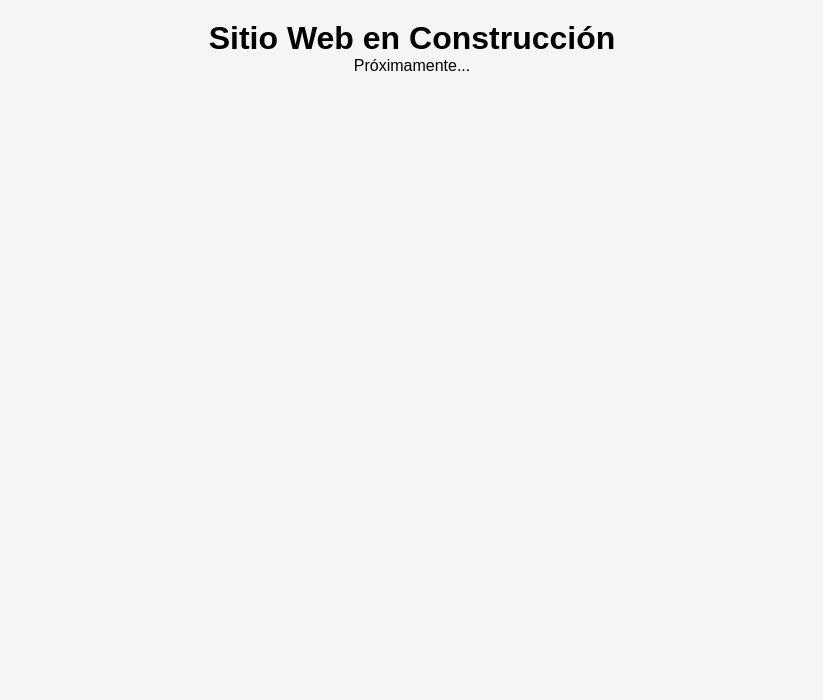
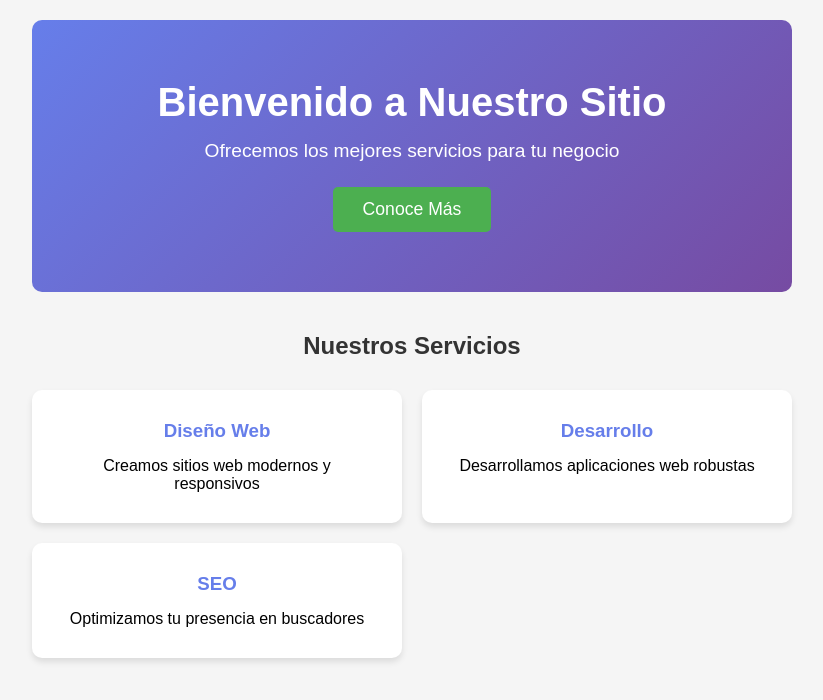
Before and after one commit to FernandoAMoyano/git-flow, a plain HTML site: page index.html in a window 1280 px wide. Shown: the whole page, without its empty margins (228-1051 px from the left). Drawn offline with Linux system fonts and the light colour scheme.

Commit message:
feat: agregar sección hero con call-to-action

```diff
--- a/index.html
+++ b/index.html
@@ -8,8 +8,32 @@
   </head>
   <body>
     <div class="container">
-      <h1>Sitio Web en Construcción</h1>
-      <p>Próximamente...</p>
+      <!-- NUEVO: Contenido principal añadido por 🧔🏻‍♂️Carlos -->
+      <main class="main-content">
+        <section class="hero">
+          <h1>Bienvenido a Nuestro Sitio</h1>
+          <p>Ofrecemos los mejores servicios para tu negocio</p>
+          <button class="cta-button">Conoce Más</button>
+        </section>
+
+        <section class="services">
+          <h2>Nuestros Servicios</h2>
+          <div class="service-grid">
+            <div class="service-card">
+              <h3>Diseño Web</h3>
+              <p>Creamos sitios web modernos y responsivos</p>
+            </div>
+            <div class="service-card">
+              <h3>Desarrollo</h3>
+              <p>Desarrollamos aplicaciones web robustas</p>
+            </div>
+            <div class="service-card">
+              <h3>SEO</h3>
+              <p>Optimizamos tu presencia en buscadores</p>
+            </div>
+          </div>
+        </section>
+      </main>
     </div>
   </body>
 </html>
--- a/styles.css
+++ b/styles.css
@@ -15,3 +15,70 @@ body {
   padding: 20px;
   text-align: center;
 }
+
+/* NUEVO: Estilos del contenido principal añadidos por 🧔🏻‍♂️Carlos */
+.main-content {
+  text-align: center;
+}
+
+.hero {
+  background: linear-gradient(135deg, #667eea 0%, #764ba2 100%);
+  color: white;
+  padding: 60px 20px;
+  border-radius: 10px;
+  margin-bottom: 40px;
+}
+
+.hero h1 {
+  font-size: 2.5rem;
+  margin-bottom: 15px;
+}
+
+.hero p {
+  font-size: 1.2rem;
+  margin-bottom: 25px;
+}
+
+.cta-button {
+  background-color: #4caf50;
+  color: white;
+  padding: 12px 30px;
+  border: none;
+  border-radius: 5px;
+  font-size: 1.1rem;
+  cursor: pointer;
+  transition: background-color 0.3s;
+}
+
+.cta-button:hover {
+  background-color: #45a049;
+}
+
+.services h2 {
+  margin-bottom: 30px;
+  color: #333;
+}
+
+.service-grid {
+  display: grid;
+  grid-template-columns: repeat(auto-fit, minmax(250px, 1fr));
+  gap: 20px;
+  margin-top: 20px;
+}
+
+.service-card {
+  background: white;
+  padding: 30px;
+  border-radius: 10px;
+  box-shadow: 0 4px 6px rgba(0, 0, 0, 0.1);
+  transition: transform 0.3s;
+}
+
+.service-card:hover {
+  transform: translateY(-5px);
+}
+
+.service-card h3 {
+  color: #667eea;
+  margin-bottom: 15px;
+}
```
